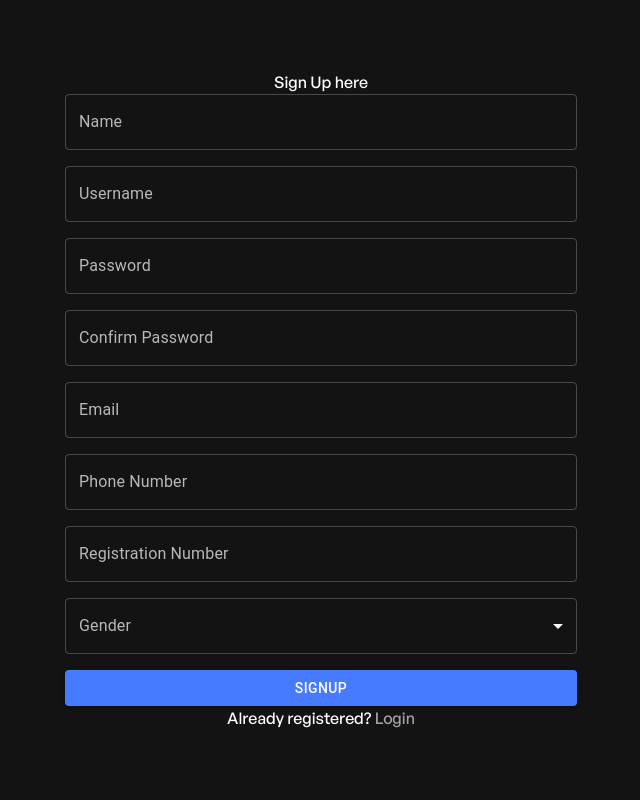
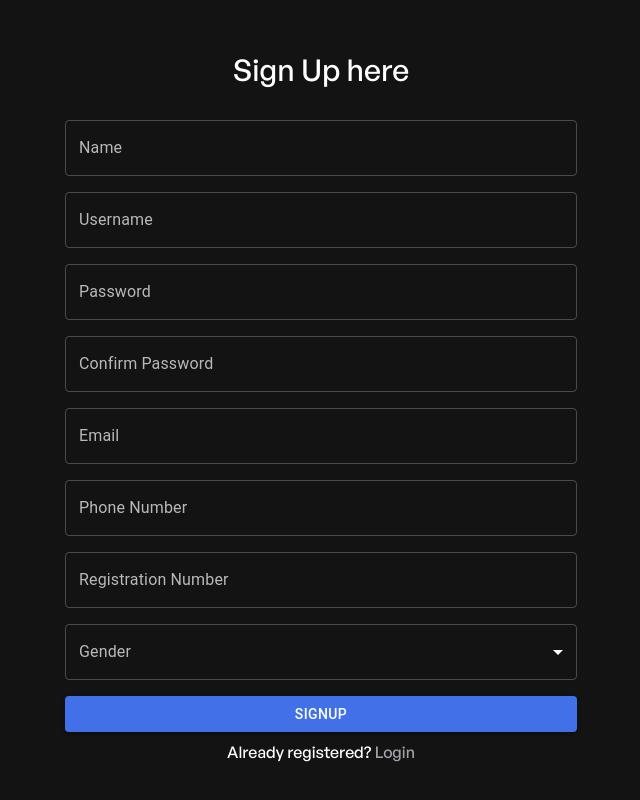
Before and after one commit to csivitu/CCS-Frontend-2022, a Next.js app: page /signup in a window 1280 px wide. Shown: the whole page, without its empty margins (319-959 px from the left). Built offline with nearby package versions, Linux system fonts and the light colour scheme.

Commit message:
fix: MUI

```diff
--- /dev/null
+++ b/api/handleToken.js
@@ -0,0 +1,12 @@
+export const updateToken = (accessToken, refreshToken) => {
+  localStorage.setItem("accessToken", accessToken);
+  localStorage.setItem("refreshToken", refreshToken);
+  document.cookie = JSON.stringify({ accessToken, refreshToken });
+};
+
+export const getToken = () => {
+  const accessToken = localStorage.getItem("accessToken");
+  const refreshToken = localStorage.getItem("refreshToken");
+
+  return { accessToken, refreshToken };
+};
--- a/api/requests.js
+++ b/api/requests.js
@@ -1,5 +1,5 @@
 import { axiosInstance } from "./api";
-import { updateToken } from "./updateToken";
+import { updateToken } from "./handleToken";
 
 export const signupRequest = async ({ data }) => {
   return await axiosInstance
--- a/api/updateToken.js
+++ /dev/null
@@ -1,4 +0,0 @@
-export const updateToken = (accessToken, refreshToken) => {
-  localStorage.setItem("accessToken", accessToken);
-  localStorage.setItem("refreshToken", refreshToken);
-};
--- a/package.json
+++ b/package.json
@@ -12,6 +12,7 @@
     "@emotion/styled": "^11.6.0",
     "@mui/material": "^5.3.1",
     "axios": "^0.25.0",
+    "cookie": "^0.4.1",
     "next": "12.0.7",
     "react": "17.0.2",
     "react-dom": "17.0.2"
--- a/pages/login.js
+++ b/pages/login.js
@@ -71,9 +71,9 @@ const Login = () => {
         <meta name="keywords" content="ccs" />
       </Head>
       <div className="flex flex-col items-center justify-center min-h-screen bg-gray-dark text-white px-4">
-        <h1>Login here</h1>
+        <h1 className="text-3xl pt-4 pb-8">Login here</h1>
         <form
-          className="w-full max-w-lg flex flex-col gap-4"
+          className="w-full max-w-lg flex flex-col gap-4 mb-2"
           onSubmit={loginHandler}
         >
           <LoginToggle
@@ -104,7 +104,11 @@ const Login = () => {
             setValue={setPassword}
           />
           <a>Forgot password?</a>
-          <Button variant="contained" type="submit" className="w-full">
+          <Button
+            variant="contained"
+            type="submit"
+            classes={{ contained: "w-full bg-tech bg-opacity-90 hover:bg-opacity-100" }}
+          >
             Login
           </Button>
         </form>
--- a/pages/signup.js
+++ b/pages/signup.js
@@ -107,10 +107,10 @@ const Signup = () => {
         <title>CCS | Signup</title>
         <meta name="keywords" content="ccs" />
       </Head>
-      <div className="flex flex-col items-center justify-center min-h-screen bg-gray-dark text-white px-4">
-        <h1> Sign Up here</h1>
+      <div className="flex flex-col items-center justify-center min-h-screen bg-gray-dark text-white p-4">
+        <h1 className="text-3xl pt-4 pb-8">Sign Up here</h1>
         <form
-          className="w-full max-w-lg flex flex-col gap-4"
+          className="w-full max-w-lg flex flex-col gap-4 mb-2"
           onSubmit={signupHandler}
           autoComplete="off"
         >
@@ -163,7 +163,13 @@ const Signup = () => {
             setValue={setGender}
             options={optionsForGender}
           />
-          <Button variant="contained" type="submit" className="w-full">
+          <Button
+            variant="contained"
+            type="submit"
+            classes={{
+              contained: "w-full bg-tech bg-opacity-90 hover:bg-opacity-100",
+            }}
+          >
             Signup
           </Button>
         </form>
--- a/styles/globals.css
+++ b/styles/globals.css
@@ -47,7 +47,6 @@ body {
 
 a {
   @apply text-zinc-400;
-  text-decoration: none;
 }
 .content {
   max-width: 960px;
```
Also changed, not shown: 1 other file (tests, documents, lock files or other folders).
